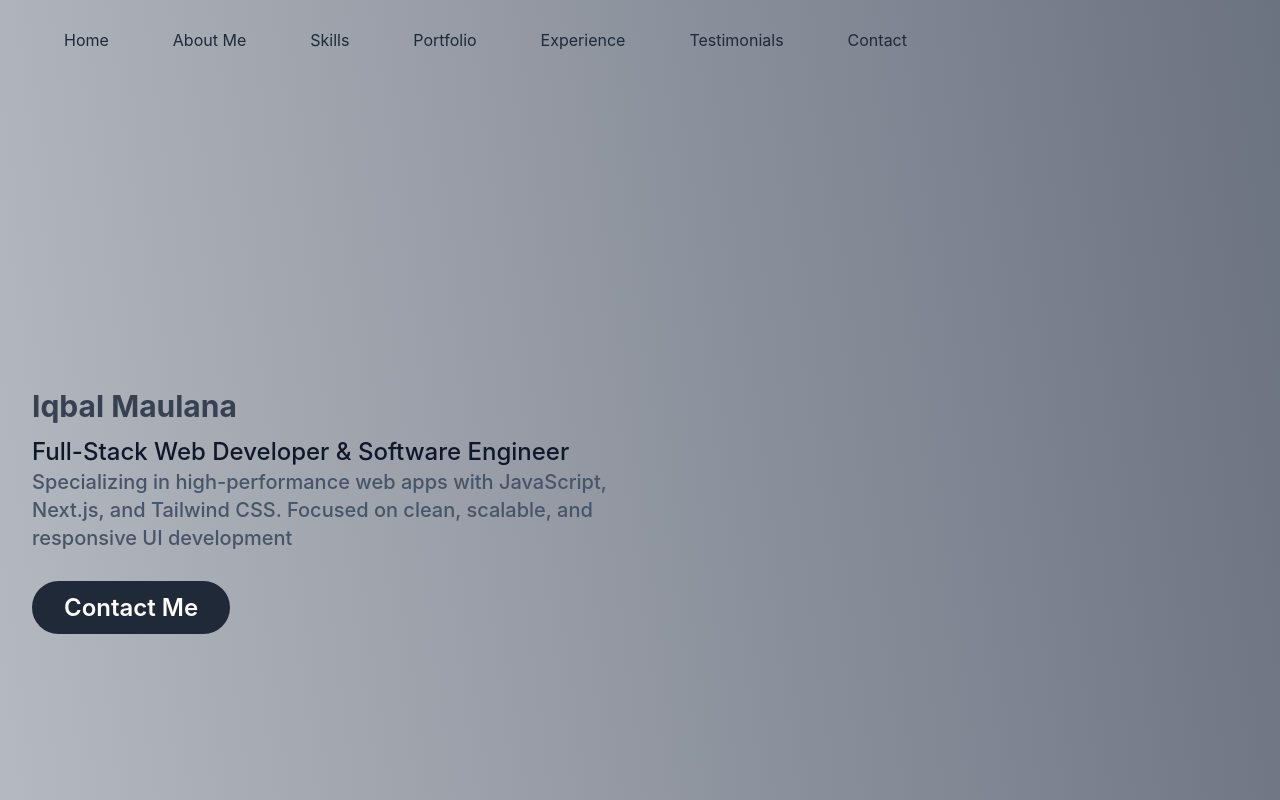
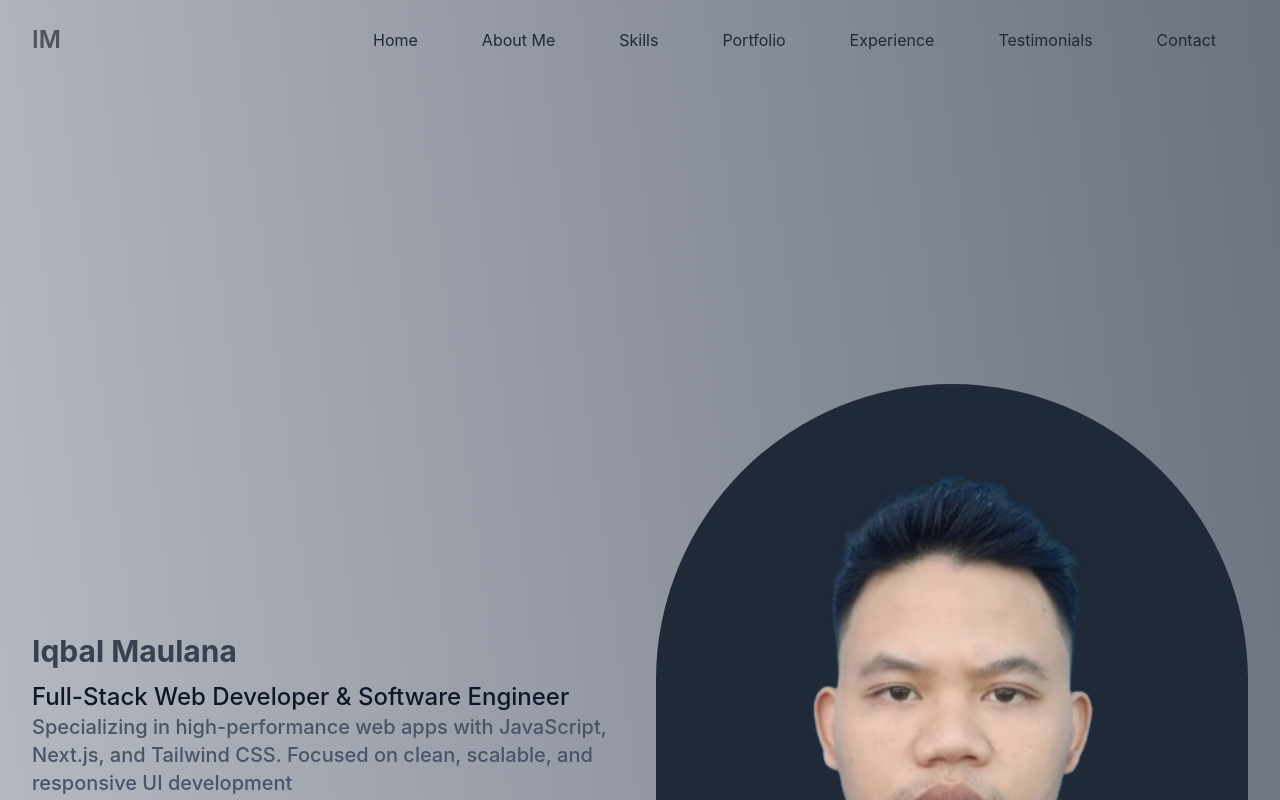
Before and after one commit to ibunx17/profile-app, a Next.js app: page / in a window 1280 px wide. Shown: the top 800 px of the page. Built offline with nearby package versions, Linux system fonts and the light colour scheme.

Commit message:
optimizing

```diff
--- a/src/app/layout.tsx
+++ b/src/app/layout.tsx
@@ -28,7 +28,7 @@ export default function RootLayout({
       <head>
         <link
           rel="preload"
-          href="/iqbal-maulana-pp.webp"
+          href="/iqbal-maulana-pp.png"
           as="image"
           type="image/webp"
         />
--- a/src/components/Navbar/index.tsx
+++ b/src/components/Navbar/index.tsx
@@ -46,7 +46,9 @@ export default function Navbar() {
         <header className={`bg-transparent absolute top-0 left-0 w-full flex items-center z-10 ${isFixed ? 'navbar-fixed' : ''}`}>
             <div className="container">
                 <div className="flex items-center justify-between relative">
-                        {/* <a href="#" className="text-base font-semibold py-3 text-zinc-600 hover:text-gray-500 transition duration-300 ease-in-out md:text-xl lg:text-2xl">IM</a> */}
+                    <div className="px-4">
+                        <a href="#" className="text-base font-semibold py-3 text-zinc-600 hover:text-gray-500 transition duration-300 ease-in-out md:text-xl lg:text-2xl">IM</a>
+                    </div>
                     <div className="flex items-center px-4">
                         <button id="hamburger" name="listmenu" type="button" aria-label="aria name" className={`lg:hidden block absolute right-4
                         ${isMenuOpen ? 'hamburger-active' : ''}`}
--- a/src/components/sections/Hero/index.tsx
+++ b/src/components/sections/Hero/index.tsx
@@ -55,7 +55,7 @@ export default function Hero() {
                         dragConstraints={{ left: 0, right: 0, top: 0, bottom: 0 }}
                         transition={{ duration: 1.5, ease: "easeInOut", type:"spring" }}>
                         <div className="mt-10 lg:mt-0 lg:right-0">
-                            {/* <Image
+                            <Image
                                 src="/iqbal-maulana-pp.png"
                                 alt="gambar profile"
                                 className=" rounded-full bg-gray-800"
@@ -67,7 +67,7 @@ export default function Hero() {
                                 height={555}
                                 placeholder="blur"
                                 blurDataURL="/path/to/low-quality-image.jpg"
-                            /> */}
+                            />
                         </div>
                     </motion.div>
                 </div>
```
